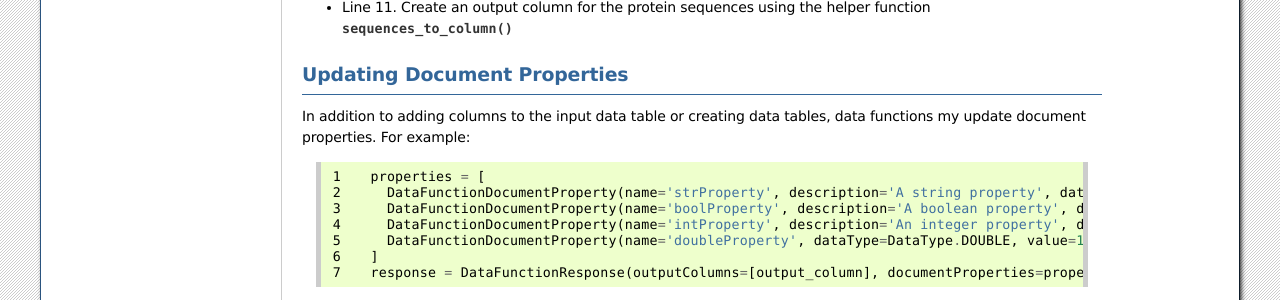
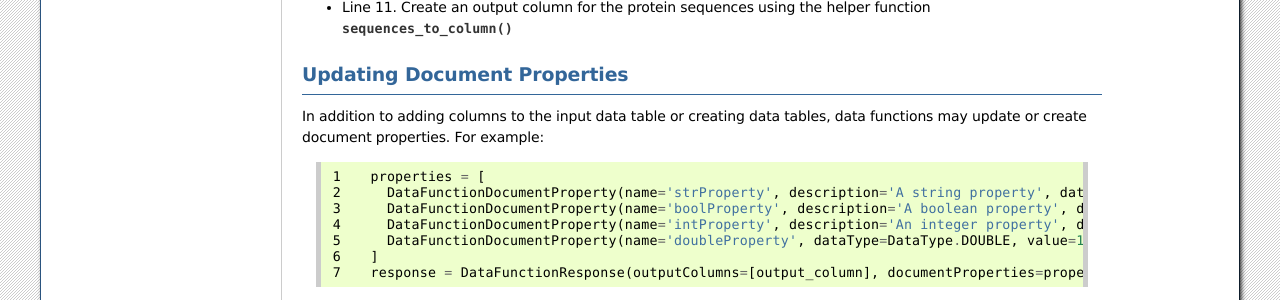
Before and after one commit to Glysade/DataFxnPylib, a Sphinx documentation site: the page built from pylib_3.9.7/doc/getting_started.rst, in a window 1280 px wide and 900 px high, scrolled down 2177 px. Shown: the part 152-452 px from the top of the window. Built offline with Sphinx 7.4.7, drawn with Linux system fonts in a browser that asks for light colours.

Commit message:
Fix documentation typo

```diff
--- a/pylib_3.9.7/doc/getting_started.rst
+++ b/pylib_3.9.7/doc/getting_started.rst
@@ -146,7 +146,7 @@ Biopython.
 Updating Document Properties
 ****************************
 
-In addition to adding columns to the input data table or creating data tables, data functions my update
+In addition to adding columns to the input data table or creating data tables, data functions may update or create
 document properties. For example:
 
 .. code-block:: python
```
